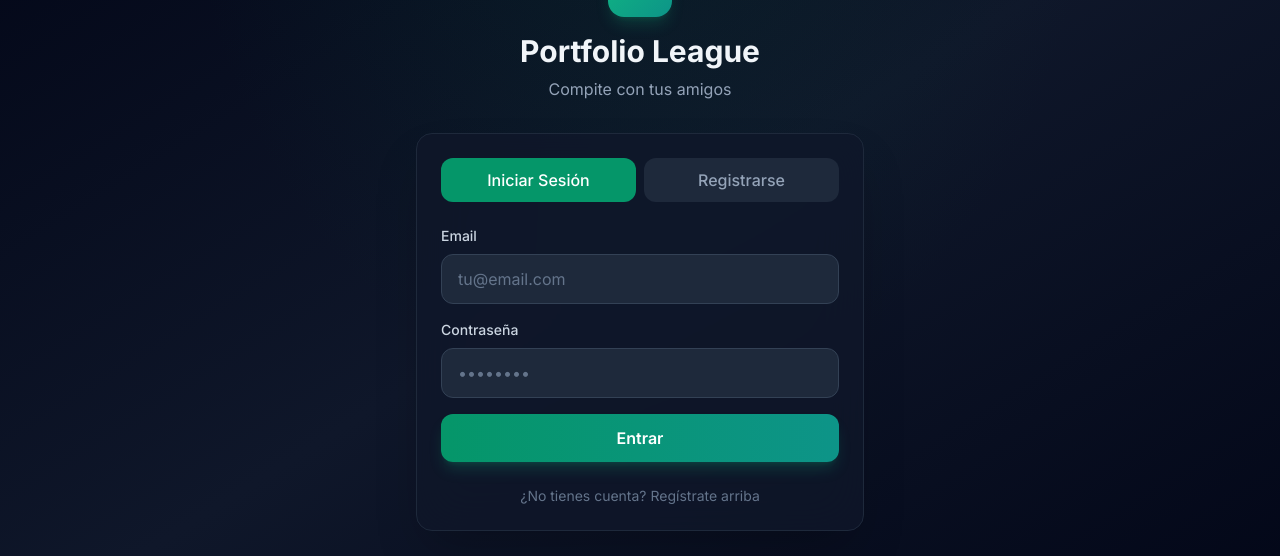
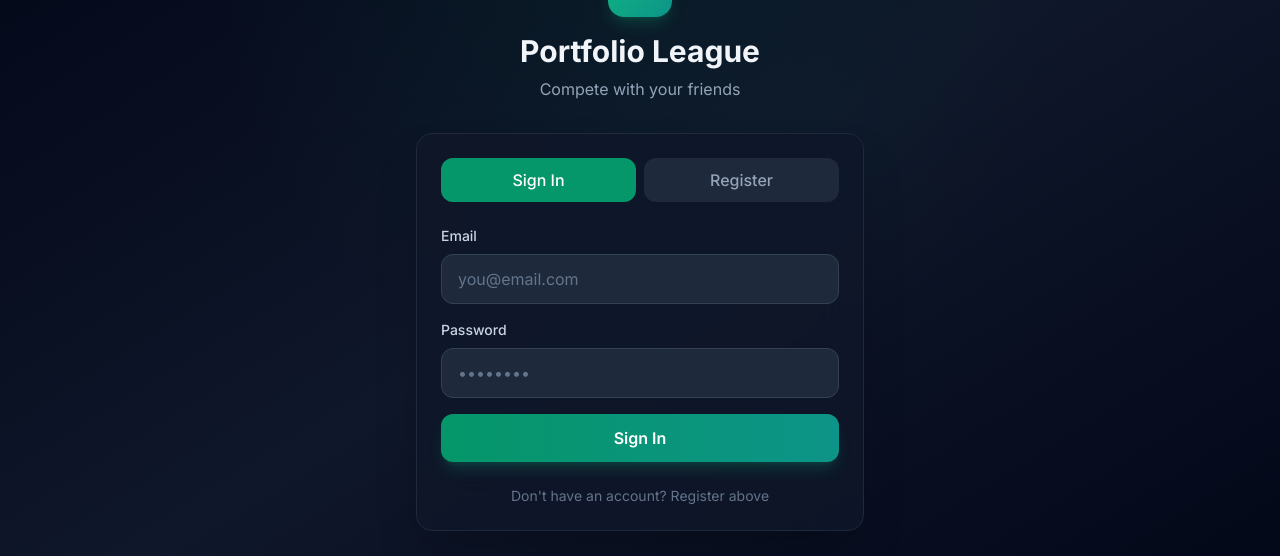
Before and after one commit to daniph04/portfoliomanager, a Next.js app: page / in a window 1280 px wide. Shown: the part 158-714 px from the top of the page. Built offline with nearby package versions, Linux system fonts and the light colour scheme; no server answers.

Commit message:
Translate all text to English

```diff
--- a/app/groups/page.tsx
+++ b/app/groups/page.tsx
@@ -93,13 +93,13 @@ export default function GroupsPage() {
                     <h1 className="text-3xl font-bold text-slate-100">
                         Hey {currentUser?.name}! 👋
                     </h1>
-                    <p className="text-slate-400 mt-2">Únete o crea un grupo para empezar</p>
+                    <p className="text-slate-400 mt-2">Join or create a group to get started</p>
                 </div>
 
                 {/* Existing Groups */}
                 {userGroups.length > 0 && (
                     <div className="bg-slate-900/80 backdrop-blur-xl border border-slate-800 rounded-2xl p-6 mb-6">
-                        <h2 className="text-lg font-semibold text-slate-100 mb-4">Tus Grupos</h2>
+                        <h2 className="text-lg font-semibold text-slate-100 mb-4">Your Groups</h2>
                         <div className="space-y-2">
                             {userGroups.map((group) => (
                                 <button
@@ -126,7 +126,7 @@ export default function GroupsPage() {
                                 : "bg-slate-800 text-slate-400 hover:text-slate-200"
                                 }`}
                         >
-                            Unirse a Grupo
+                            Join Group
                         </button>
                         <button
                             onClick={() => { setMode("create"); setError(null); }}
@@ -135,33 +135,33 @@ export default function GroupsPage() {
                                 : "bg-slate-800 text-slate-400 hover:text-slate-200"
                                 }`}
                         >
-                            Crear Grupo
+                            Create Group
                         </button>
                     </div>
 
                     <form onSubmit={handleSubmit} className="space-y-4">
                         <div>
                             <label className="block text-sm font-medium text-slate-300 mb-2">
-                                Nombre del Grupo
+                                Group Name
                             </label>
                             <input
                                 type="text"
                                 value={groupName}
                                 onChange={(e) => setGroupName(e.target.value)}
-                                placeholder={mode === "create" ? "Mi Grupo de Inversión" : "Nombre del grupo..."}
+                                placeholder={mode === "create" ? "My Investment Group" : "Group name..."}
                                 className="w-full px-4 py-3 bg-slate-800 border border-slate-700 rounded-xl text-slate-100 placeholder-slate-500 focus:outline-none focus:ring-2 focus:ring-emerald-500"
                             />
                         </div>
 
                         <div>
                             <label className="block text-sm font-medium text-slate-300 mb-2">
-                                Contraseña del Grupo
+                                Group Password
                             </label>
                             <input
                                 type="password"
                                 value={password}
                                 onChange={(e) => setPassword(e.target.value)}
-                                placeholder={mode === "create" ? "Elige una contraseña" : "Contraseña..."}
+                                placeholder={mode === "create" ? "Choose a password" : "Password..."}
                                 className="w-full px-4 py-3 bg-slate-800 border border-slate-700 rounded-xl text-slate-100 placeholder-slate-500 focus:outline-none focus:ring-2 focus:ring-emerald-500"
                             />
                         </div>
@@ -177,7 +177,7 @@ export default function GroupsPage() {
                             disabled={isSubmitting}
                             className="w-full py-3 bg-gradient-to-r from-emerald-600 to-teal-600 hover:from-emerald-500 hover:to-teal-500 disabled:opacity-50 text-white font-semibold rounded-xl transition-all"
                         >
-                            {isSubmitting ? "Cargando..." : mode === "create" ? "Crear Grupo" : "Unirse al Grupo"}
+                            {isSubmitting ? "Loading..." : mode === "create" ? "Create Group" : "Join Group"}
                         </button>
                     </form>
                 </div>
@@ -188,7 +188,7 @@ export default function GroupsPage() {
                         onClick={handleLogout}
                         className="text-slate-500 hover:text-slate-300 text-sm transition-colors"
                     >
-                        Cerrar Sesión
+                        Sign Out
                     </button>
                 </div>
             </div>
--- a/app/page.tsx
+++ b/app/page.tsx
@@ -37,7 +37,7 @@ export default function LoginPage() {
                 }
             } else {
                 if (!name.trim()) {
-                    setError("Por favor ingresa tu nombre");
+                    setError("Please enter your name");
                     setIsSubmitting(false);
                     return;
                 }
@@ -45,13 +45,12 @@ export default function LoginPage() {
                 if (error) {
                     setError(error);
                 } else {
-                    // Supabase might require email confirmation
-                    setError("¡Cuenta creada! Revisa tu email para confirmar o intenta iniciar sesión.");
+                    setError("Account created! Check your email to confirm or try signing in.");
                     setMode("login");
                 }
             }
         } catch (err) {
-            setError(err instanceof Error ? err.message : "Error desconocido");
+            setError(err instanceof Error ? err.message : "Unknown error");
         } finally {
             setIsSubmitting(false);
         }
@@ -80,7 +79,7 @@ export default function LoginPage() {
                         </svg>
                     </div>
                     <h1 className="text-3xl font-bold text-slate-100">Portfolio League</h1>
-                    <p className="text-slate-400 mt-2">Compite con tus amigos</p>
+                    <p className="text-slate-400 mt-2">Compete with your friends</p>
                 </div>
 
                 {/* Login Card */}
@@ -95,7 +94,7 @@ export default function LoginPage() {
                                     : "bg-slate-800 text-slate-400 hover:text-white"
                                 }`}
                         >
-                            Iniciar Sesión
+                            Sign In
                         </button>
                         <button
                             type="button"
@@ -105,7 +104,7 @@ export default function LoginPage() {
                                     : "bg-slate-800 text-slate-400 hover:text-white"
                                 }`}
                         >
-                            Registrarse
+                            Register
                         </button>
                     </div>
 
@@ -113,13 +112,13 @@ export default function LoginPage() {
                         {mode === "register" && (
                             <div>
                                 <label className="block text-sm font-medium text-slate-300 mb-2">
-                                    Tu nombre
+                                    Your Name
                                 </label>
                                 <input
                                     type="text"
                                     value={name}
                                     onChange={(e) => setName(e.target.value)}
-                                    placeholder="Cómo te llamas..."
+                                    placeholder="What's your name..."
                                     className="w-full px-4 py-3 bg-slate-800 border border-slate-700 rounded-xl text-slate-100 placeholder-slate-500 focus:outline-none focus:ring-2 focus:ring-emerald-500 focus:border-transparent transition-all"
                                 />
                             </div>
@@ -133,14 +132,14 @@ export default function LoginPage() {
                                 type="email"
                                 value={email}
                                 onChange={(e) => setEmail(e.target.value)}
-                                placeholder="tu@email.com"
+                                placeholder="you@email.com"
                                 className="w-full px-4 py-3 bg-slate-800 border border-slate-700 rounded-xl text-slate-100 placeholder-slate-500 focus:outline-none focus:ring-2 focus:ring-emerald-500 focus:border-transparent transition-all"
                             />
                         </div>
 
                         <div>
                             <label className="block text-sm font-medium text-slate-300 mb-2">
-                                Contraseña
+                                Password
                             </label>
                             <input
                                 type="password"
@@ -163,18 +162,18 @@ export default function LoginPage() {
                             className="w-full py-3 bg-gradient-to-r from-emerald-600 to-teal-600 hover:from-emerald-500 hover:to-teal-500 disabled:opacity-50 disabled:cursor-not-allowed text-white font-semibold rounded-xl transition-all shadow-lg shadow-emerald-500/20"
                         >
                             {isSubmitting
-                                ? "Cargando..."
+                                ? "Loading..."
                                 : mode === "register"
-                                    ? "Crear Cuenta"
-                                    : "Entrar"
+                                    ? "Create Account"
+                                    : "Sign In"
                             }
                         </button>
                     </form>
 
                     <p className="text-center text-slate-500 text-sm mt-6">
                         {mode === "login"
-                            ? "¿No tienes cuenta? Regístrate arriba"
-                            : "La contraseña debe tener al menos 6 caracteres"
+                            ? "Don't have an account? Register above"
+                            : "Password must be at least 6 characters"
                         }
                     </p>
                 </div>
```
